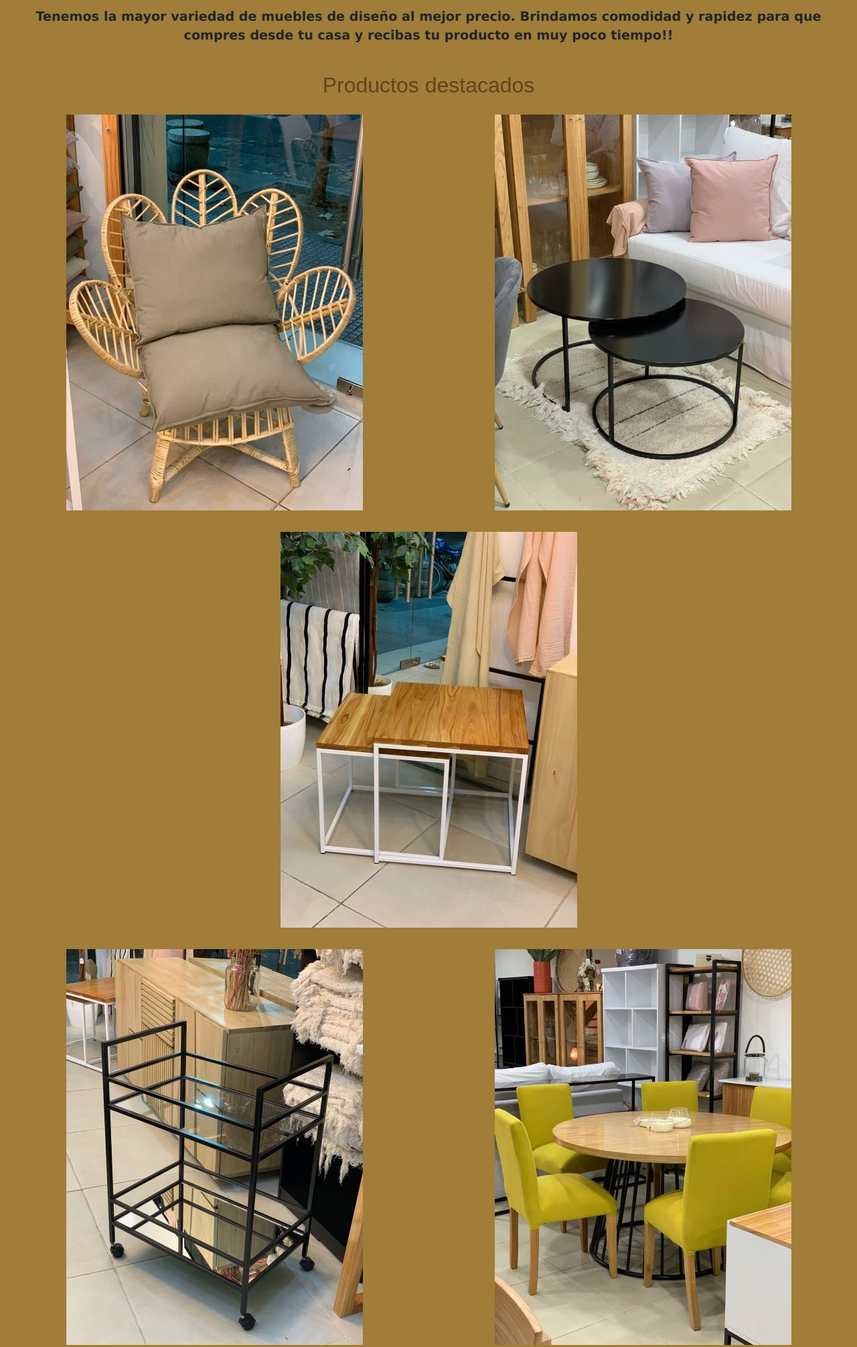
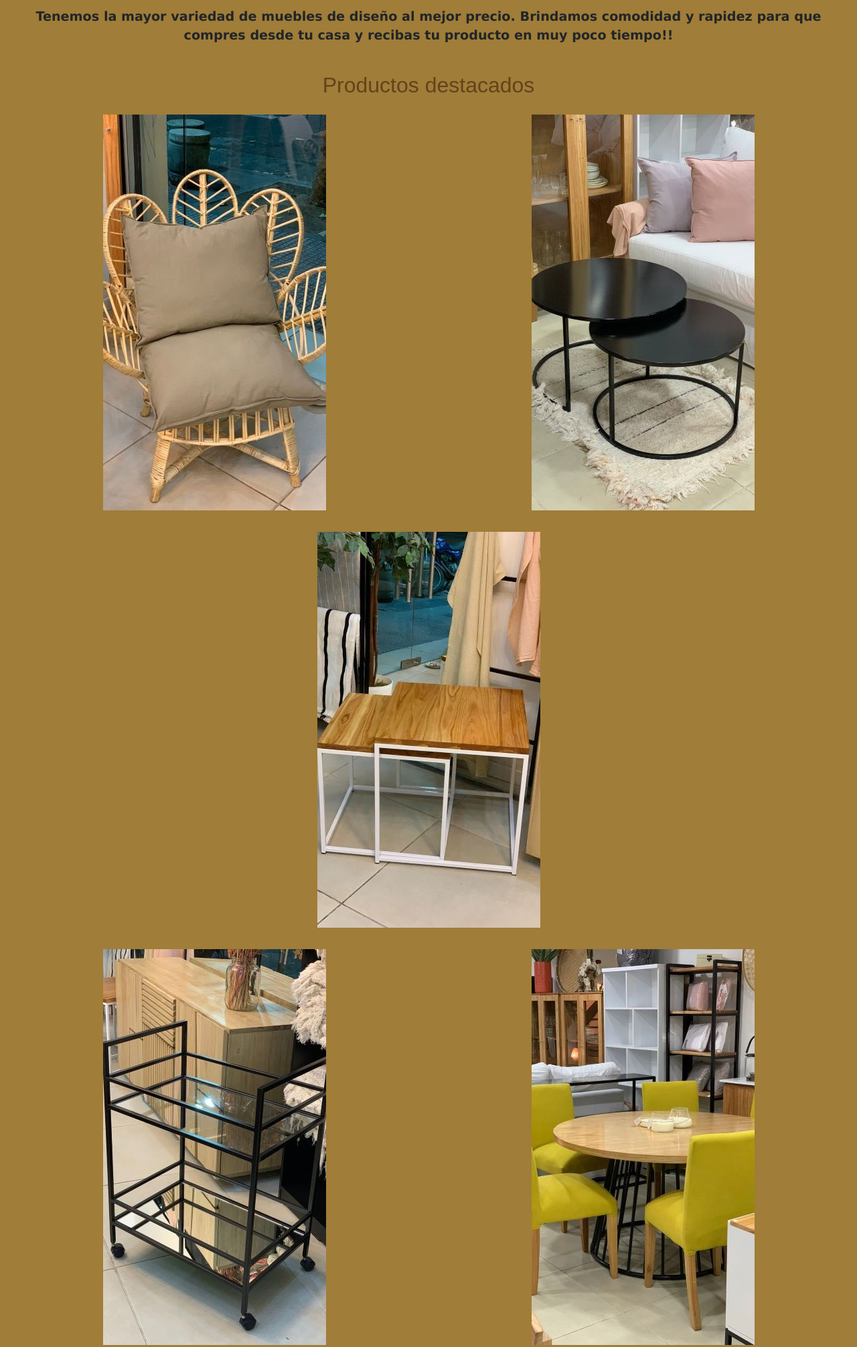
Before and after one commit to Emi-Morini/DoraDecoFinal, a website: page index.html in a window 1280 px wide. Shown: the part 787-2798 px from the top of the page at 67% size. Drawn offline with nearby package versions, Linux system fonts and the light colour scheme; a web font is replaced by a local one.

Commit message:
cambios en las fotos

```diff
--- a/index.html
+++ b/index.html
@@ -118,23 +118,23 @@
         <h2 class="tituloDos">Productos destacados</h2>
 
         <div class="fotoUno">
-            <img src="./IMG/PHOTO-edit1.jpg" alt="imagen de mesa y sillas">
+            <img src="./IMG/PHOTO-nueva1.jpg" alt="imagen de mesa y sillas">
         </div>
 
         <div class="fotoDos">
-            <img src="./IMG/PHOTO-edit2.jpg" alt="imagen de mesa alta">
+            <img src="./IMG/PHOTO-nueva2.jpg" alt="imagen de mesa alta">
         </div>
 
         <div class="fotoTres" >
-            <img src="./IMG/PHOTO-edit3.jpg" alt="imagen de decoracion">
+            <img src="./IMG/PHOTO-nueva3.jpg" alt="imagen de decoracion">
         </div>
 
         <div class="fotoCuatro">
-            <img src="./IMG/PHOTO-edit4.jpg" alt="imagen de sillon">
+            <img src="./IMG/PHOTO-nueva4.jpg" alt="imagen de sillon">
         </div>
 
         <div class="fotoCinco">
-            <img src="./IMG/PHOTO-edit5.jpg" alt="imagen de mesa y silla">
+            <img src="./IMG/PHOTO-nueva5.jpg" alt="imagen de mesa y silla">
         </div>
 
 
--- a/scss/layout/index.scss
+++ b/scss/layout/index.scss
@@ -76,7 +76,7 @@ header{
         grid-area: titulo;
         text-align: center;
         font-family: $font-kdam;
-        font-size: 0.5rem;
+        font-size: 0.3rem;
         margin-top: 1rem;
         padding: 0.5rem;
     }
@@ -96,7 +96,7 @@ header{
 
     .parrafo{
         grid-area: parrafo;
-        font-size: 0.6rem;
+        font-size: 0.4rem;
         font-family: 'Lucida Sans', 'Lucida Sans Regular', 'Lucida Grande', 'Lucida Sans Unicode', Geneva, Verdana, sans-serif;
         font-weight: bold;
         text-align: center;
@@ -189,7 +189,7 @@ header{
 }
 
 .img-redes{
-    width: 15%;
+    width: 20%;
     padding: 1rem;
 }
 
```
Also changed, not shown: IMG/PHOTO-nueva1.jpg (added), IMG/PHOTO-nueva2.jpg (added), IMG/PHOTO-nueva3.jpg (added), IMG/PHOTO-nueva4.jpg (added), IMG/PHOTO-nueva5.jpg (added), css/main.css.
